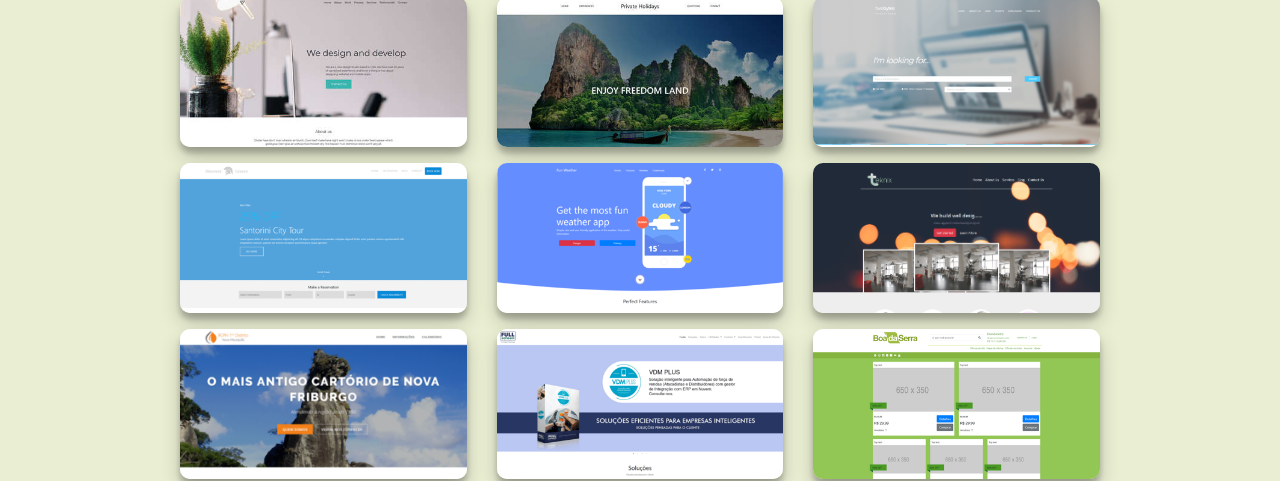
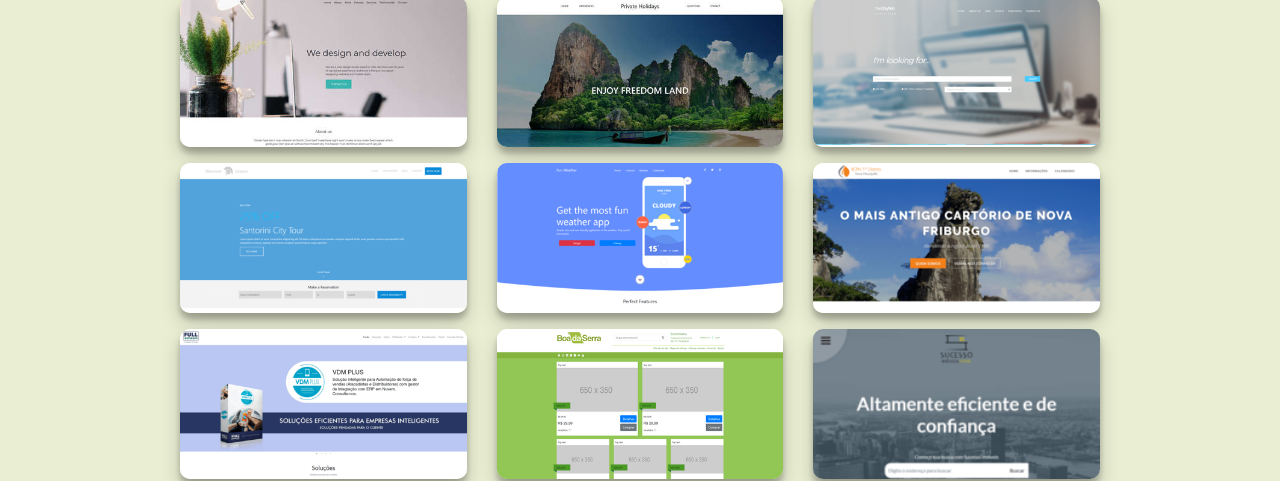
Before and after one commit to bernardopiane/bernardopiane.github.io, a plain HTML site: page index.html in a window 1280 px wide. Shown: the part 3714-4195 px from the top of the page. Drawn offline with nearby package versions, Linux system fonts and the light colour scheme.

Commit message:
remove ss1

```diff
--- a/index.html
+++ b/index.html
@@ -554,7 +554,7 @@
                     />
                   </a>
                 </div>
-                <div class="col-12 col-md-6 col-lg-4 pb-3">
+                <!-- <div class="col-12 col-md-6 col-lg-4 pb-3">
                   <a
                     class="img-fluid"
                     href="./img/port/opt/ss1.png"
@@ -568,7 +568,7 @@
                       data-lightbox="projetos"
                     />
                   </a>
-                </div>
+                </div> -->
                 <div class="col-12 col-md-6 col-lg-4 pb-3">
                   <a
                     class="img-fluid"
```
